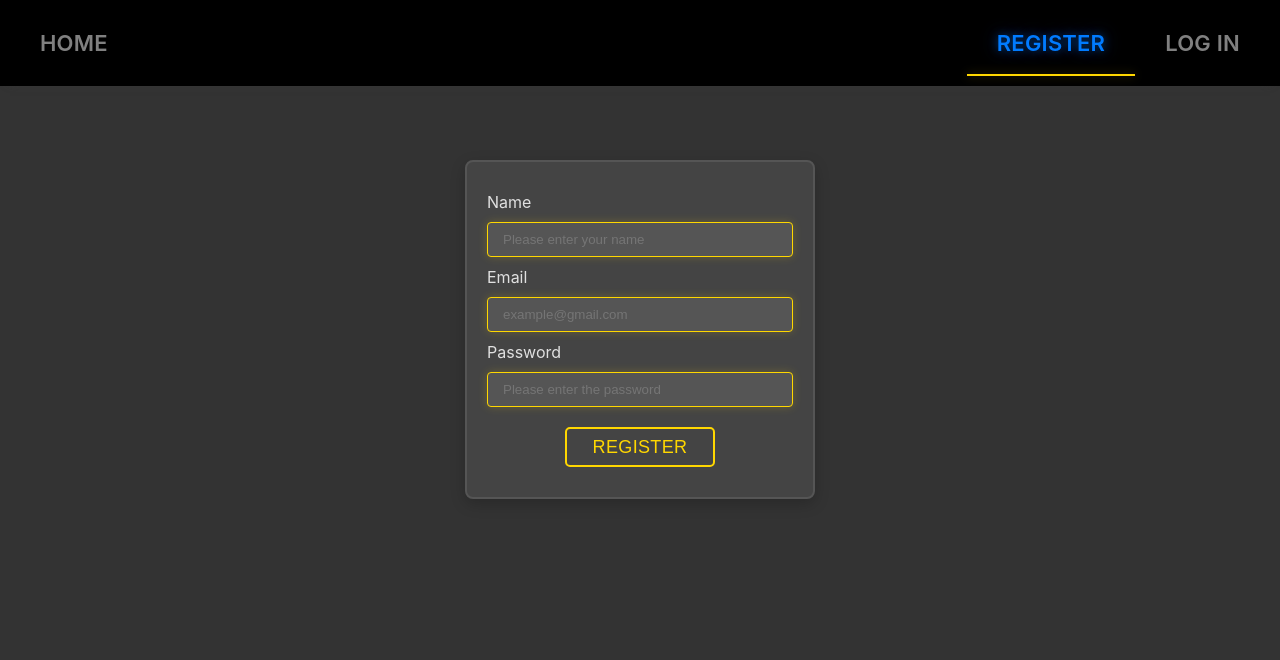
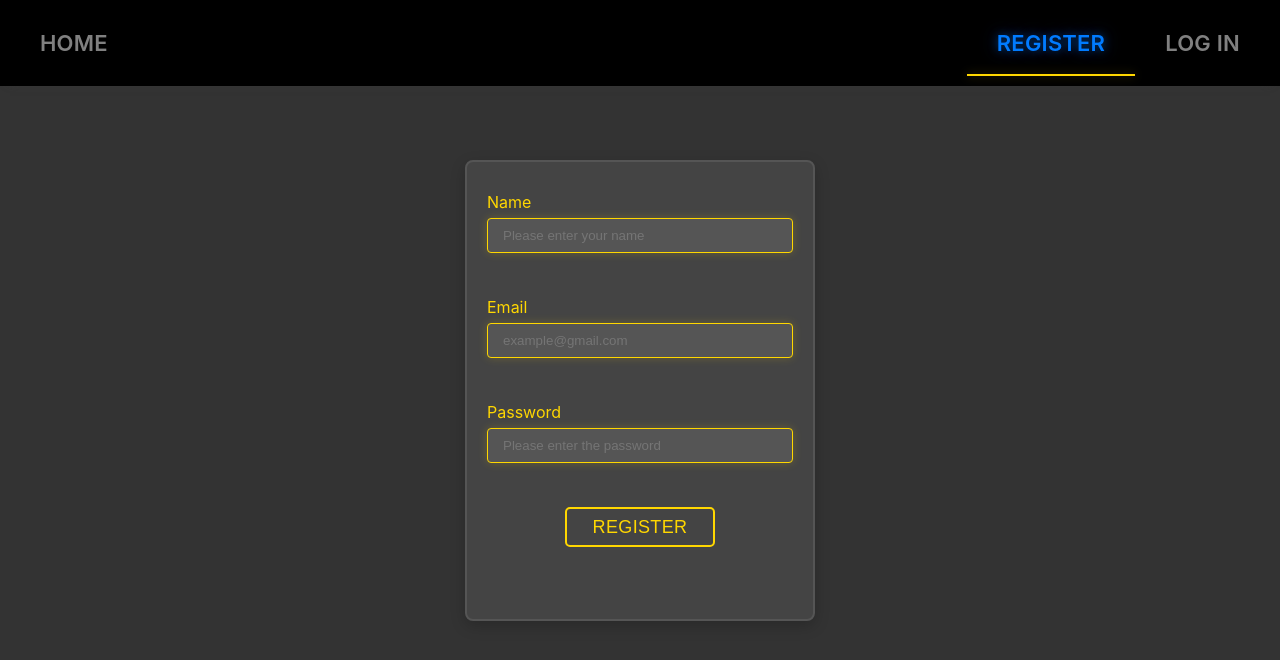
Before and after one commit to Suianina/goit-react-hw-08, a React (Vite) app: page /register in a window 1280 px wide. Shown: the top 660 px of the page. Built offline with nearby package versions, Linux system fonts and the light colour scheme.

Commit message:
fix(register-form): show readable errors, submit success-only reset, disable button while submitting, improve email/password validation

```diff
--- a/src/components/RegistrationForm/RegistrationForm.jsx
+++ b/src/components/RegistrationForm/RegistrationForm.jsx
@@ -1,57 +1,66 @@
-import css from './RegistrationForm.module.css';
-import { Formik, Form, Field, ErrorMessage } from 'formik';
-import { useDispatch, useSelector } from 'react-redux';
-import * as Yup from 'yup';
-import { registerAuth } from '../../redux/auth/operations';
-import { selectAuthError } from '../../redux/auth/selectors';
+import css from "./RegistrationForm.module.css";
+import { Formik, Form, Field, ErrorMessage } from "formik";
+import { useDispatch, useSelector } from "react-redux";
+import * as Yup from "yup";
+import { registerAuth } from "../../redux/auth/operations";
+import { selectAuthError } from "../../redux/auth/selectors";
 
 const RegistrationForm = () => {
-  const nameField = 'name-field';
-  const emailField = 'email-field';
-  const passwordField = 'password-field';
+  const nameField = "name-field";
+  const emailField = "email-field";
+  const passwordField = "password-field";
   const dispatch = useDispatch();
   const error = useSelector(selectAuthError);
 
+  const errText = (e) => (typeof e === "string" ? e : e?.message ?? "");
+
   const RegistrationSchema = Yup.object().shape({
     name: Yup.string()
-      .required('Name is required')
-      .min(3, 'Too Short!')
+      .trim()
+      .required("Name is required")
+      .min(3, "Too Short!")
       .max(50, "Too Long!"),
 
     email: Yup.string()
-      .required('Email is required')
-      .email('Invalid email')
-      .min(8, 'Email should contain at least 8 characters')
+      .trim()
+      .required("Email is required")
+      .email("Invalid email")
       .max(50, "Too Long!"),
 
     password: Yup.string()
-      .required('Password is required')
-      .min(8, 'Password should contain at least 8 characters')
-      .matches(/^(?=.*[A-Za-z])(?=.*\d)(?=.*[@$!%*#?&])[A-Za-z\d@$!%*#?&]{8,}$/,
-      'Password should contain at least one letter, one number, and one special character'),
+      .required("Password is required")
+      .min(8, "Password should contain at least 8 characters")
+      .matches(
+        /^(?=.*[A-Za-z])(?=.*\d)(?=.*[@$!%*#?&]).+$/,
+        "Password should contain at least one letter, one number, and one special character"
+      ),
   });
 
-  const handleSubmit = (values, actions) => {
-    dispatch(registerAuth({
-      name: values.name,
-      email: values.email,
+  const handleSubmit = async (values, actions) => {
+    try {
+      await dispatch(
+        registerAuth({
+          name: values.name.trim(),
+          email: values.email.trim(),
           password: values.password,
-    }));
+        })
+      ).unwrap();
       actions.resetForm();
+    } catch (e) {
+      actions.setSubmitting(false);
+    }
   };
 
   return (
     <Formik
-      initialValues={{
-        name: "",
-        email: "",
-        password: ""
-      }}
+      initialValues={{ name: "", email: "", password: "" }}
       onSubmit={handleSubmit}
       validationSchema={RegistrationSchema}
     >
-      <Form className={css.form}>
-        <label className={css.name} htmlFor={nameField}>
+      {({ isSubmitting, errors, touched }) => (
+        <Form className={css.form} noValidate>
+          <div className={css.group}>
+            <label className={css.label} htmlFor={nameField}>
               Name
             </label>
             <Field
@@ -61,23 +70,41 @@ const RegistrationForm = () => {
               id={nameField}
               placeholder="Please enter your name"
               autoComplete="name"
+              aria-invalid={touched.name && !!errors.name}
             />
-        <ErrorMessage className={css.error} name="name" component="span" />
+            <div className={css.errorSlot} aria-live="polite">
+              <ErrorMessage
+                name="name"
+                component="span"
+                className={css.errorText}
+              />
+            </div>
+          </div>
 
-        <label className={css.name} htmlFor={emailField}>
+          <div className={css.group}>
+            <label className={css.label} htmlFor={emailField}>
               Email
             </label>
             <Field
               className={css.field}
-          type="text"
+              type="email"
               name="email"
               id={emailField}
               placeholder="example@gmail.com"
               autoComplete="email"
+              aria-invalid={touched.email && !!errors.email}
             />
-        <ErrorMessage className={css.error} name="email" component="span" />
+            <div className={css.errorSlot} aria-live="polite">
+              <ErrorMessage
+                name="email"
+                component="span"
+                className={css.errorText}
+              />
+            </div>
+          </div>
 
-        <label className={css.name} htmlFor={passwordField}>
+          <div className={css.group}>
+            <label className={css.label} htmlFor={passwordField}>
               Password
             </label>
             <Field
@@ -87,16 +114,35 @@ const RegistrationForm = () => {
               id={passwordField}
               placeholder="Please enter the password"
               autoComplete="new-password"
+              aria-invalid={touched.password && !!errors.password}
             />
-        <ErrorMessage className={css.error} name="password" component="span" />
-        <button className={css.btn} type="submit">
+            <div className={css.errorSlot} aria-live="polite">
+              <ErrorMessage
+                name="password"
+                component="span"
+                className={css.errorText}
+              />
+            </div>
+          </div>
+
+          <button
+            className={css.btn}
+            type="submit"
+            disabled={isSubmitting}
+            aria-busy={isSubmitting}
+          >
             Register
           </button>
 
-        {error && <p className={css.error}>Something went wrong {error}</p>}
+          <div className={css.errorGlobalSlot} aria-live="polite">
+            <span className={css.errorGlobalText}>
+              {error && `Something went wrong ${errText(error)}`}
+            </span>
+          </div>
         </Form>
+      )}
     </Formik>
   );
-}
+};
 
 export default RegistrationForm;
--- a/src/components/RegistrationForm/RegistrationForm.module.css
+++ b/src/components/RegistrationForm/RegistrationForm.module.css
@@ -2,7 +2,7 @@
   width: 350px;
   display: flex;
   flex-direction: column;
-    justify-content: space-between;
+  justify-content: flex-start;
   gap: var(--gap-sm);
   padding: var(--gap-xl) var(--gap-lg);
   margin: 100px auto var(--gap-xl);
@@ -14,9 +14,15 @@
 }
 
 .form:hover {
-    transform: translateY(-5px);
   border-color: var(--gold-color);
   box-shadow: var(--shadow-gold);
+}
+
+.group {
+  display: flex;
+  flex-direction: column;
+  gap: 6px;
+  margin-bottom: var(--gap-sm);
 }
 
 .label {
@@ -40,8 +46,7 @@
 .field:focus {
   outline: none;
   border-color: var(--gold-color);
-    box-shadow: var(--shadow-gold-hover),
-    0 0 30px rgba(255, 215, 0, 0.2);
+  box-shadow: var(--shadow-gold-hover), 0 0 30px rgba(255, 215, 0, 0.2);
 }
 
 .field:hover {
@@ -49,15 +54,22 @@
   box-shadow: 0 0 12px rgba(255, 215, 0, 0.3);
 }
 
-.field:last-of-type {
-    margin-bottom: var(--gap-sm);
+.errorSlot {
+  height: 18px;
+  display: flex;
+  align-items: center;
 }
 
-.error {
-    align-self: flex-start;
+.errorText {
+  font-size: 12px;
+  line-height: 18px;
   color: var(--error-color);
+  white-space: nowrap;
+  overflow: hidden;
+  text-overflow: ellipsis;
 }
 
+/* Кнопка */
 .btn {
   width: 150px;
   height: 40px;
@@ -80,10 +92,31 @@
   box-shadow: var(--shadow-gold);
 }
 
-.button:active {
+.btn:active {
   transform: scale(0.98);
 }
 
-.icon {
-    fill: var(--gold-color);
+.btn:disabled {
+  opacity: 0.6;
+  cursor: not-allowed;
+  transform: none;
+  box-shadow: none;
 }
+
+.errorGlobalSlot {
+  height: 22px;
+  display: flex;
+  align-items: center;
+  justify-content: center;
+  margin-top: var(--gap-sm);
+}
+
+.errorGlobalText {
+  color: var(--error-color);
+  font-size: 14px;
+  line-height: 1;
+  max-width: 100%;
+  white-space: nowrap;
+  overflow: hidden;
+  text-overflow: ellipsis;
+}
--- a/src/components/UserMenu/UserMenu.module.css
+++ b/src/components/UserMenu/UserMenu.module.css
@@ -35,13 +35,12 @@
 
 .btn:hover {
   color: var(--active-color);
-    text-shadow: 0 0 10px rgba(0, 123, 255, 0.5),
-    0 0 20px rgba(0, 123, 255, 0.3),
+  text-shadow: 0 0 10px rgba(0, 123, 255, 0.5), 0 0 20px rgba(0, 123, 255, 0.3),
     0 0 30px rgba(0, 123, 255, 0.1);
 }
 
 .btn::after {
-    content: '';
+  content: "";
   position: absolute;
   bottom: 0;
   left: 0;
```
Also changed, not shown: src/components/PrivateRoute/PrivateRoute.jsx (+4 -4 lines), src/components/PrivateRoute.jsx (line endings or trailing spaces). Lines whose indentation alone changed are shown as unchanged.
